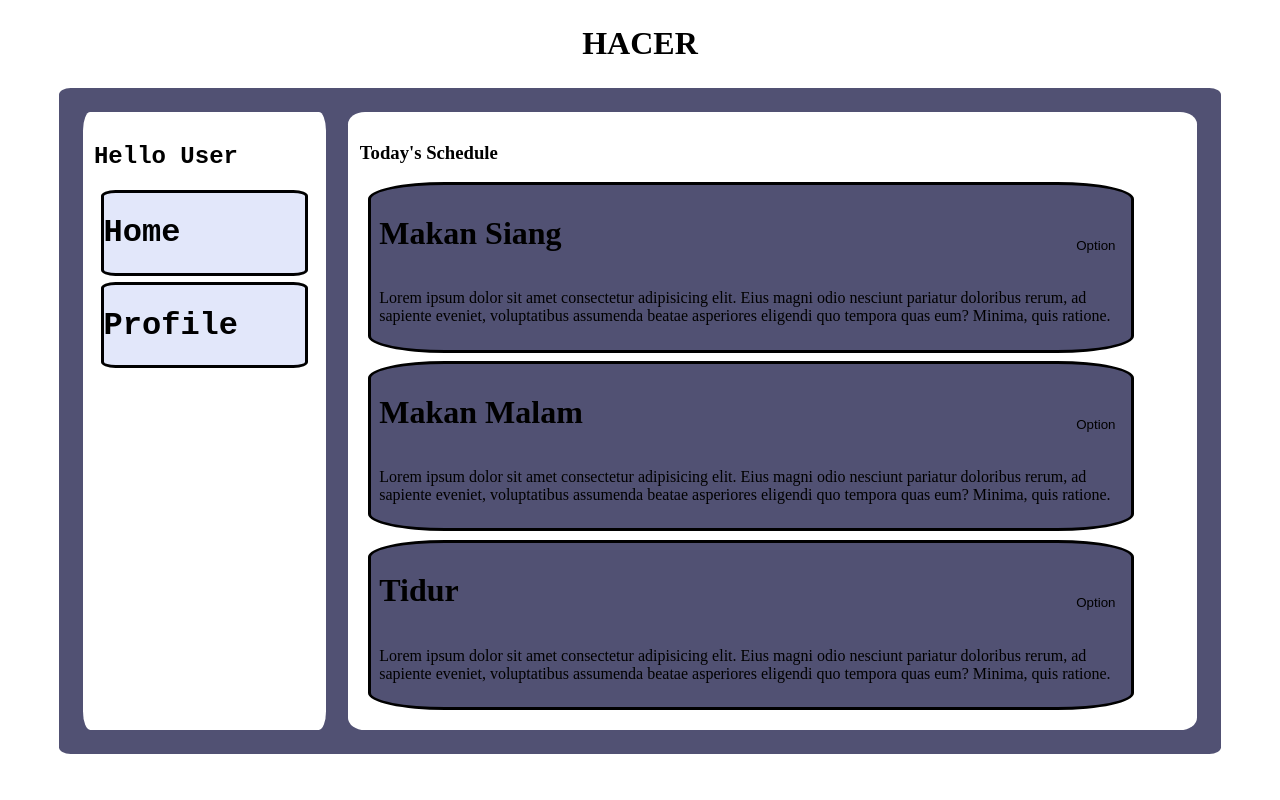
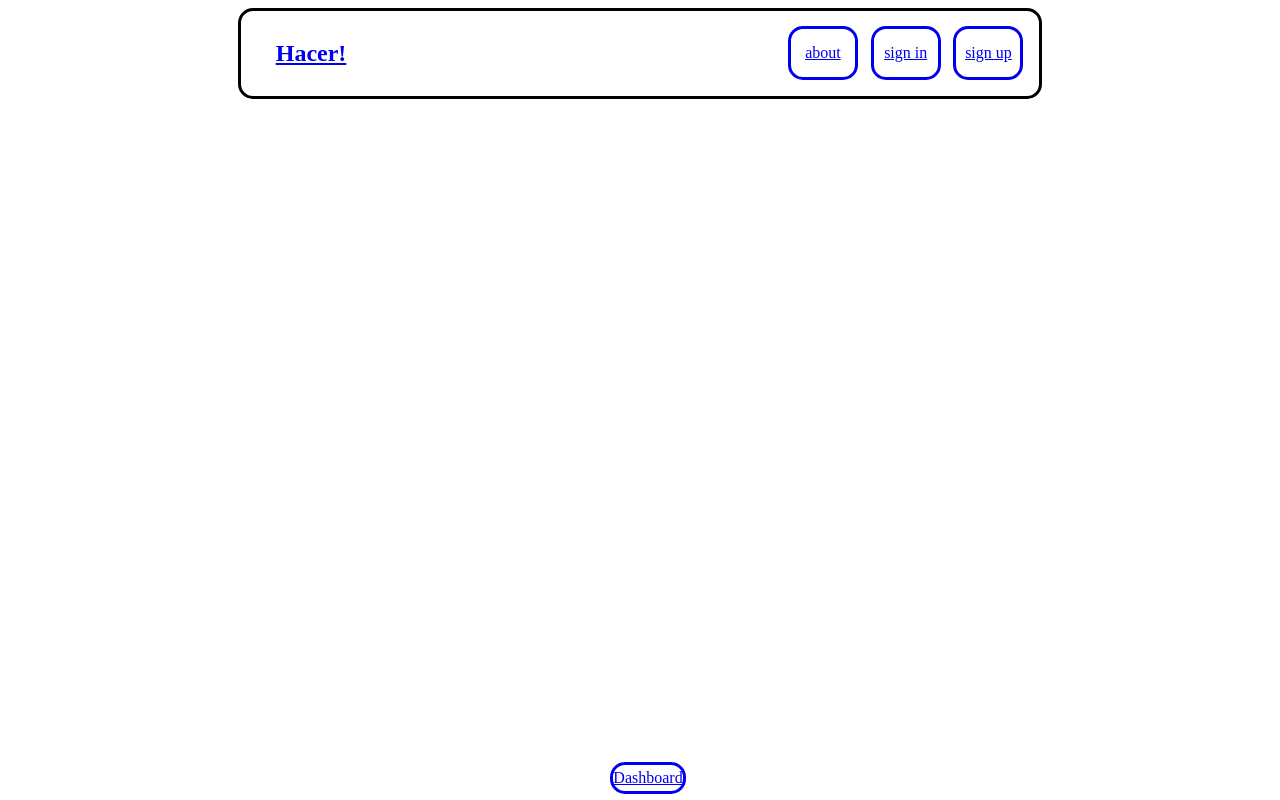
Before and after one commit to LordAndree/Hacerr, a SvelteKit app: page /dashboard in a window 1280 px wide. Built offline with nearby package versions, Linux system fonts and the light colour scheme.

Commit message:
Revert "dashboard v1"
This reverts commit 9b5d0d98a32d27beca817e27ae304afe5f5a478c.

```diff
--- a/cobahacer.html
+++ /dev/null
@@ -1,124 +0,0 @@
-<html lang="en">
-<head>
-    <meta charset="UTF-8">
-    <meta name="viewport" content="width=device-width, initial-scale=1.0">
-    <title>Hacer</title>
-    <style>
-        p{
-            font-family: 'Courier New', Courier, monospace;
-        }
-        h1{
-            font-family: 'Franklin Gothic Medium', 'Arial Narrow', Arial, sans-serif;
-        }
-        .container1{
-            display: flex;
-            flex-direction: row;
-            justify-content: space-around;
-            /* border: solid; */
-            border-radius: 1%;
-            justify-self: center;
-            margin: auto;
-            width: 90%;
-            background-color: #515173;
-            padding: 1%;
-        }
-        .container2{
-            /* border: solid; */
-            background-color: white;
-            flex-direction: column;
-            width: 20%;
-            height: none;
-            border-radius: 3%;
-            margin: 10% ;
-            margin: 1%;
-            padding: 1%;
-        }
-        .container3{
-            width: 75%;
-            height: fit-content;
-            background-color: white;
-            border-radius: 2%;
-            padding: 1%;
-            margin: 1%;
-            /* border: solid; */
-            /* margin: 1%; */
-        }
-        .taskcard{
-            border: solid;
-            background-color: #515173;
-            border-radius: 10%;
-            flex-direction: column;
-            justify-content: space-around;
-            width: 90%;
-            margin: 1%;
-            height: fit-content;
-            padding: inherit;
-        }
-        .titletask{
-            width: auto;
-            justify-content: space-between;
-            flex-direction: row;
-            display:  flex;
-        }
-        .navbutton{
-            background-color: #E2E7FA;
-            border-radius: 7%;
-            border: solid;
-            font-family: 'Courier New', Courier, monospace;
-            margin: 3%;
-        }
-        .optbutton{
-            width: auto;
-            height: max-content;
-            border: #515173;
-            margin-top: 5%;
-            padding: 1%;
-            background-color: transparent;
-        }
-    </style>
-</head>
-<body style="background-color: 515173;">
-    <h1 style="text-align: center; margin: 2%;">HACER</h1>
-    <div class="container1">
-        <div class="container2">
-            <h2 style="font-family: 'Courier New', Courier, monospace;">Hello User</h2>
-            <div class="navbutton">
-                <h1>Home</h1>
-            </div>
-            <div class="navbutton">
-                <h1>Profile</h1>
-            </div>
-        </div>
-        <div class="container3">
-            <h3>Today's Schedule</h3>
-            <div class="taskcard">
-                <div class="titletask">
-                    <h1>
-                     makan siang
-                    </h1>
-                    <button class="optbutton">Option</button>
-                </div>
-               <p>Lorem ipsum dolor sit amet consectetur adipisicing elit. Eius magni odio nesciunt pariatur doloribus rerum, ad sapiente eveniet, voluptatibus assumenda beatae asperiores eligendi quo tempora quas eum? Minima, quis ratione.</p>
-            </div>
-            <div class="taskcard">
-                <div class="titletask">
-                    <h1>
-                     makan siang
-                    </h1>
-                    <button class="optbutton">Option</button>
-                </div>
-               <p>Lorem ipsum dolor sit amet consectetur adipisicing elit. Eius magni odio nesciunt pariatur doloribus rerum, ad sapiente eveniet, voluptatibus assumenda beatae asperiores eligendi quo tempora quas eum? Minima, quis ratione.</p>
-            </div>
-            <div class="taskcard">
-                <div class="titletask">
-                    <h1>
-                     makan siang
-                    </h1>
-                    <button class="optbutton">Option</button>
-                </div>
-               <p>Lorem ipsum dolor sit amet consectetur adipisicing elit. Eius magni odio nesciunt pariatur doloribus rerum, ad sapiente eveniet, voluptatibus assumenda beatae asperiores eligendi quo tempora quas eum? Minima, quis ratione.</p>
-            </div>
-        </div>
-    </div>
-</body>
-</html>
--- a/src/lib/components/core/Sidebar.svelte
+++ /dev/null
@@ -1,36 +0,0 @@
-<script>
-    // Tidak diperlukan logika khusus di sini
-</script>
-
-
-<style>
-    .container2{
-        /* border: solid; */
-        background-color: white;
-        flex-direction: column;
-        width: 20%;
-        height: none;
-        border-radius: 3%;
-        margin: 10% ;
-        margin: 1%;
-        padding: 1%;
-    }
-    .navbutton{
-        background-color: #E2E7FA;
-        border-radius: 7%;
-        border: solid;
-        font-family: 'Courier New', Courier, monospace;
-        margin: 3%;
-    }
-    </style>
-
-
-<div class="container2">
-    <h2 style="font-family: 'Courier New', Courier, monospace;">Hello User</h2>
-    <div class="navbutton">
-        <h1>Home</h1>
-    </div>
-    <div class="navbutton">
-        <h1>Profile</h1>
-    </div>
-</div>
--- a/src/lib/components/core/TaskCard.svelte
+++ /dev/null
@@ -1,39 +0,0 @@
-<script>
-    export let task;
-</script>
-    <style>
-        .taskcard{
-            border: solid;
-            background-color: #515173;
-            border-radius: 10%;
-            flex-direction: column;
-            justify-content: space-around;
-            width: 90%;
-            margin: 1%;
-            height: fit-content;
-            padding: inherit;
-        }
-        .titletask{
-            width: auto;
-            justify-content: space-between;
-            flex-direction: row;
-            display:  flex;
-        }
-        .optbutton{
-            width: auto;
-            height: max-content;
-            border: #515173;
-            margin-top: 5%;
-            padding: 1%;
-            background-color: transparent;
-        }
-
-    </style>
-
-<div class="taskcard">
-    <div class="titletask">
-        <h1>{task.title}</h1>
-        <button class="optbutton">Option</button>
-    </div>
-    <p>{task.description}</p>
-</div>
--- a/src/lib/components/core/TaskList.svelte
+++ /dev/null
@@ -1,30 +0,0 @@
-<script>
-    import TaskCard from '$lib/components/core/TaskCard.svelte';
-    let tasks = [
-        { title: 'Makan Siang', description: 'Lorem ipsum dolor sit amet consectetur adipisicing elit. Eius magni odio nesciunt pariatur doloribus rerum, ad sapiente eveniet, voluptatibus assumenda beatae asperiores eligendi quo tempora quas eum? Minima, quis ratione.' },
-        { title: 'Makan Malam', description: 'Lorem ipsum dolor sit amet consectetur adipisicing elit. Eius magni odio nesciunt pariatur doloribus rerum, ad sapiente eveniet, voluptatibus assumenda beatae asperiores eligendi quo tempora quas eum? Minima, quis ratione.' },
-        { title: 'Tidur', description: 'Lorem ipsum dolor sit amet consectetur adipisicing elit. Eius magni odio nesciunt pariatur doloribus rerum, ad sapiente eveniet, voluptatibus assumenda beatae asperiores eligendi quo tempora quas eum? Minima, quis ratione.' }
-    ];
-</script>
-
-
-<style>
-    .container3{
-        width: 75%;
-        height: fit-content;
-        background-color: white;
-        border-radius: 2%;
-        padding: 1%;
-        margin: 1%;
-        /* border: solid; */
-        /* margin: 1%; */
-    }
-
-</style>
-
-<div class="container3">
-    <h3>Today's Schedule</h3>
-    {#each tasks as task}
-        <TaskCard {task} />
-    {/each}
-</div>
--- a/src/lib/css/style.css
+++ /dev/null
@@ -1,71 +0,0 @@
-p{
-    font-family: 'Courier New', Courier, monospace;
-}
-h1{
-    font-family: 'Franklin Gothic Medium', 'Arial Narrow', Arial, sans-serif;
-}
-.container1{
-    display: flex;
-    flex-direction: row;
-    justify-content: space-around;
-    /* border: solid; */
-    border-radius: 1%;
-    justify-self: center;
-    margin: auto;
-    width: 90%;
-    background-color: #515173;
-    padding: 1%;
-}
-.container2{
-    /* border: solid; */
-    background-color: white;
-    flex-direction: column;
-    width: 20%;
-    height: none;
-    border-radius: 3%;
-    margin: 10% ;
-    margin: 1%;
-    padding: 1%;
-}
-.container3{
-    width: 75%;
-    height: fit-content;
-    background-color: white;
-    border-radius: 2%;
-    padding: 1%;
-    margin: 1%;
-    /* border: solid; */
-    /* margin: 1%; */
-}
-.taskcard{
-    border: solid;
-    background-color: #515173;
-    border-radius: 10%;
-    flex-direction: column;
-    justify-content: space-around;
-    width: 90%;
-    margin: 1%;
-    height: fit-content;
-    padding: inherit;
-}
-.titletask{
-    width: auto;
-    justify-content: space-between;
-    flex-direction: row;
-    display:  flex;
-}
-.navbutton{
-    background-color: #E2E7FA;
-    border-radius: 7%;
-    border: solid;
-    font-family: 'Courier New', Courier, monospace;
-    margin: 3%;
-}
-.optbutton{
-    width: auto;
-    height: max-content;
-    border: #515173;
-    margin-top: 5%;
-    padding: 1%;
-    background-color: transparent;
-}
--- a/src/routes/dashboard/+page.svelte
+++ b/src/routes/dashboard/+page.svelte
@@ -1,30 +1,7 @@
 <script>
 	import Nav from '$lib/components/Nav.svelte';
 	import NavTest from '$lib/components/NavTest.svelte';
-	import Sidebar from '$lib/components/core/Sidebar.svelte';
-	import TaskCard from '$lib/components/core/TaskCard.svelte';
-	import TaskList from '$lib/components/core/TaskList.svelte';
+</script>
 
-</script>
-<style>
-		.container1{
-			display: flex;
-			flex-direction: row;
-			justify-content: space-around;
-			/* border: solid; */
-			border-radius: 1%;
-			justify-self: center;
-			margin: auto;
-			width: 90%;
-			background-color: #515173;
-			padding: 1%;
-		}
-</style>
-
-<h1 style="text-align: center; margin: 2%;">HACER</h1>
-
-<div class="container1">
-	<Sidebar></Sidebar>
-	<TaskList>
-	</TaskList>
-</div>
+<Nav></Nav>
+<NavTest></NavTest>
```
